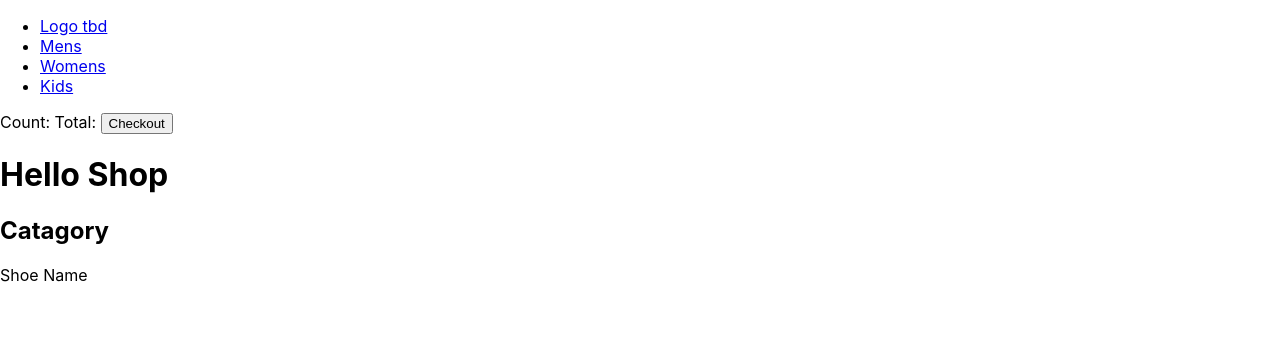
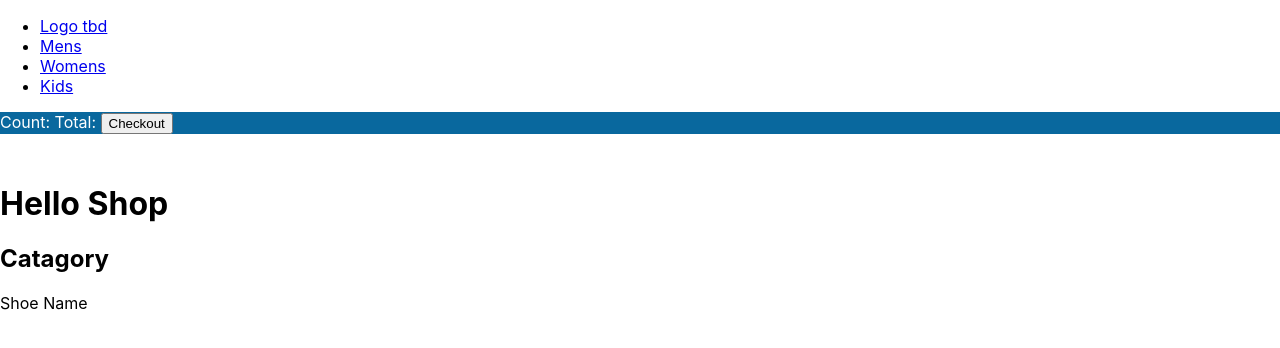
Before and after one commit to tbruner/shopping, a React (Create React App) app: page /kids in a window 1280 px wide. Shown: the top 348 px of the page. Built offline with nearby package versions, Linux system fonts and the light colour scheme.

Commit message:
Add styling and sticky functionality to ShopBar

```diff
--- a/src/styles/ShopBar.css
+++ b/src/styles/ShopBar.css
@@ -0,0 +1,10 @@
+.sticky {
+  overflow:hidden;
+  background-color:#09689E;
+  margin-bottom:50px;
+  width:100%;
+  color:white;
+  position:sticky;
+  position:-webkit-sticky;
+  top:0px;
+}
```
